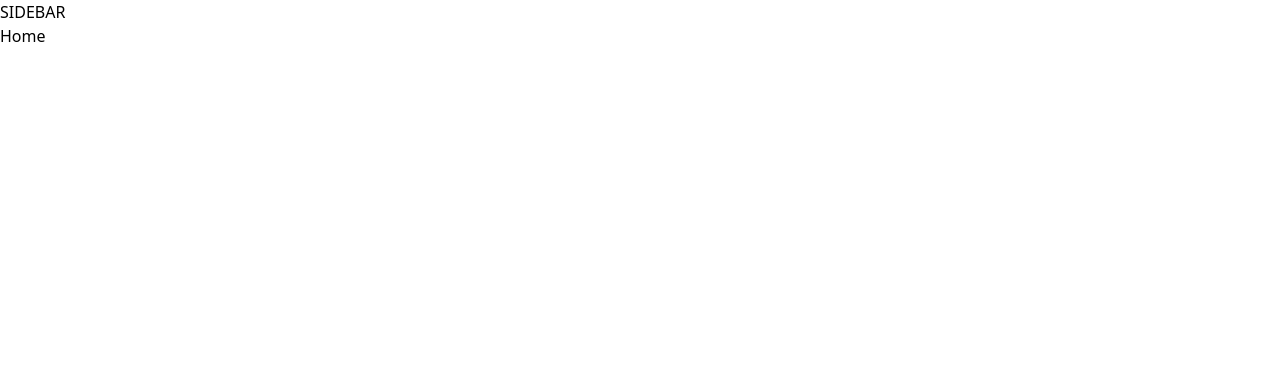
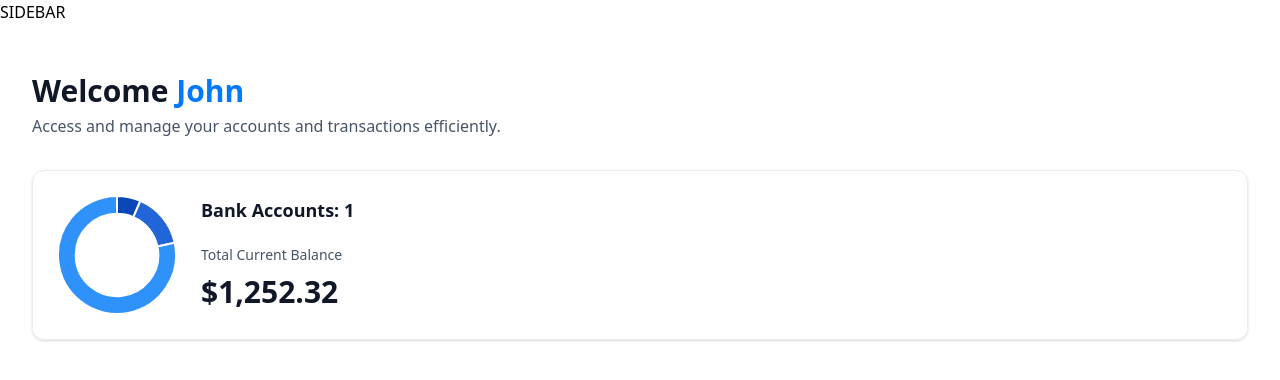
Before and after one commit to 22ayaan/horizon-vault, a Next.js app: page / in a window 1280 px wide. Shown: the top 380 px of the page. Built offline with nearby package versions, Linux system fonts and the light colour scheme.

Commit message:
implement charts and header money display

```diff
--- a/app/(root)/page.tsx
+++ b/app/(root)/page.tsx
@@ -1,7 +1,31 @@
+import HeaderBox from "@/components/HeaderBox";
+import TotalBalanceBox from "@/components/TotalBalanceBox";
 import React from "react";
 
 const Home = () => {
-  return <div>Home</div>;
+  const loggedIn = {
+    firstName: "John",
+  };
+
+  return (
+    <section className="home">
+      <div className="home-content">
+        <header className="home-header">
+          <HeaderBox
+            type="greeting"
+            title="Welcome"
+            user={loggedIn?.firstName || "Guest"}
+            subtext="Access and manage your accounts and transactions efficiently."
+          />
+          <TotalBalanceBox
+            accounts={[]}
+            totalBanks={1}
+            totalCurrentBalance={1252.32}
+          />
+        </header>
+      </div>
+    </section>
+  );
 };
 
 export default Home;
--- /dev/null
+++ b/components/AnimatedCounter.tsx
@@ -0,0 +1,14 @@
+"use client";
+
+import React from "react";
+import CountUp from "react-countup";
+
+const AnimatedCounter = ({ amount }: { amount: number }) => {
+  return (
+    <div className="w-full">
+      <CountUp decimals={2} duration={1} end={amount} prefix="$" />
+    </div>
+  );
+};
+
+export default AnimatedCounter;
--- /dev/null
+++ b/components/DoughnutChart.tsx
@@ -0,0 +1,35 @@
+"use client";
+
+import React from "react";
+import { Doughnut } from "react-chartjs-2";
+import { Chart as ChartJS, ArcElement, Tooltip, Legend, ChartData } from "chart.js";
+
+ChartJS.register(ArcElement, Tooltip, Legend);
+
+const DoughnutChart = ({ accounts }: { accounts: DoughnutChartProps }) => {
+  const data = {
+    datasets: [
+      {
+        label: "Banks",
+        data: [1000, 2345, 12093],
+        backgroundColor: ["#0747b6", "#2265d8", "#2f91fa"],
+      },
+    ],
+    labels: ["Bank 1", "Bank 2", "Bank 3"],
+  };
+  return (
+    <Doughnut
+      data={data}
+      options={{
+        cutout: "70%",
+        plugins: {
+          legend: {
+            display: false,
+          },
+        },
+      }}
+    />
+  );
+};
+
+export default DoughnutChart;
--- /dev/null
+++ b/components/HeaderBox.tsx
@@ -0,0 +1,15 @@
+import React from "react";
+
+const HeaderBox = ({ type, title, subtext, user }: HeaderBoxProps) => {
+  return (
+    <div className="header-box">
+      <h1 className="header-box-title">
+        {title}
+        {type === "greeting" && <span className="text-bankGradient"> {user}</span>}
+      </h1>
+      <p className="header-box-subtext">{subtext}</p>
+    </div>
+  );
+};
+
+export default HeaderBox;
--- /dev/null
+++ b/components/TotalBalanceBox.tsx
@@ -0,0 +1,29 @@
+import { formatAmount } from "@/lib/utils";
+import React from "react";
+import AnimatedCounter from "./AnimatedCounter";
+import DoughnutChart from "./DoughnutChart";
+
+const TotalBalanceBox = ({
+  accounts = [],
+  totalBanks,
+  totalCurrentBalance,
+}: TotalBalanceBoxProps) => {
+  return (
+    <section className="total-balance">
+      <div className="total-balance-chart">
+        <DoughnutChart accounts={accounts} />
+      </div>
+      <div className="flex flex-col gap-6">
+        <h2 className="header-2">Bank Accounts: {totalBanks}</h2>
+        <div className="flex flex-col gap-2">
+          <p className="total-balance-label">Total Current Balance</p>
+          <div className="total-balance-amount flex-center gap-2">
+            <AnimatedCounter amount={totalCurrentBalance} />
+          </div>
+        </div>
+      </div>
+    </section>
+  );
+};
+
+export default TotalBalanceBox;
--- a/package.json
+++ b/package.json
@@ -10,11 +10,15 @@
   },
   "dependencies": {
     "@radix-ui/react-slot": "^1.1.0",
+    "chart.js": "^4.4.3",
     "class-variance-authority": "^0.7.0",
     "clsx": "^2.1.1",
     "lucide-react": "^0.418.0",
     "next": "14.2.5",
+    "query-string": "^9.1.0",
     "react": "^18",
+    "react-chartjs-2": "^5.2.0",
+    "react-countup": "^6.5.3",
     "react-dom": "^18",
     "tailwind-merge": "^2.4.0",
     "tailwindcss-animate": "^1.0.7"
--- a/types/index.d.ts
+++ b/types/index.d.ts
@@ -202,7 +202,7 @@
   appwriteItemId?: string;
 }
 
-declare interface TotlaBalanceBoxProps {
+declare interface TotalBalanceBoxProps {
   accounts: Account[];
   totalBanks: number;
   totalCurrentBalance: number;
```
Also changed, not shown: 1 other file (tests, documents, lock files or other folders).
